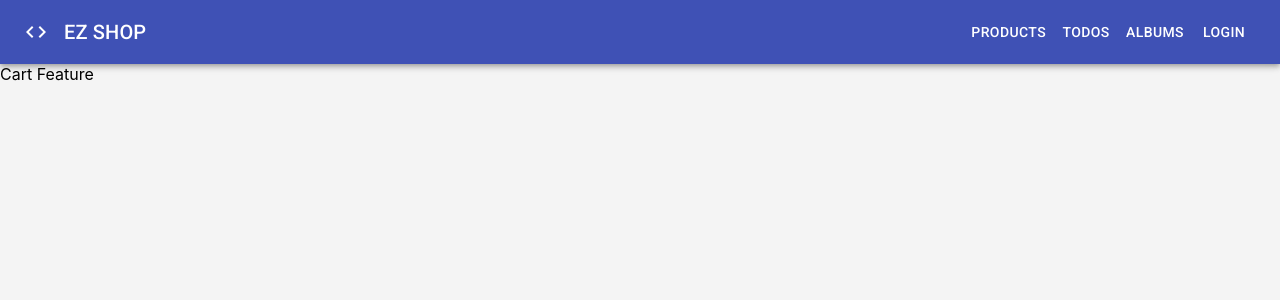
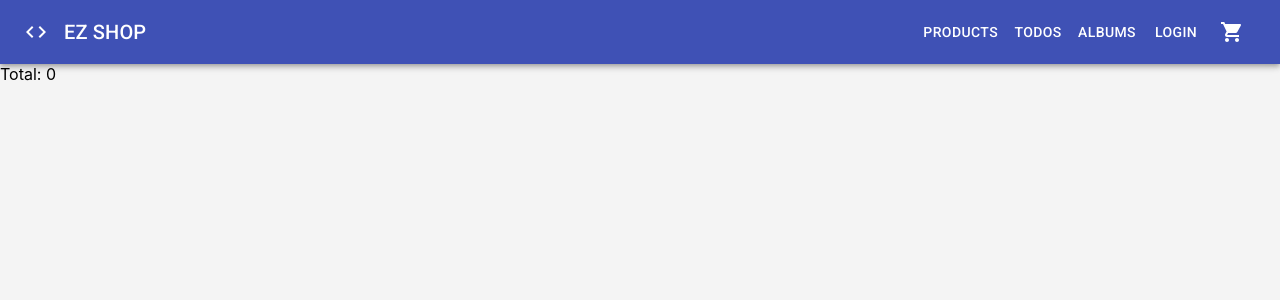
Before and after one commit to nguyenit67/React-Ecommerce_NovaShop, a React (Create React App) app: page /cart in a window 1280 px wide. Shown: the top 300 px of the page. Built offline with nearby package versions, Linux system fonts and the light colour scheme.

Commit message:
159. Thêm icon giỏ hàng lên header

```diff
--- a/src/App.js
+++ b/src/App.js
@@ -1,6 +1,9 @@
 import Header from 'components/Header';
+import StorageKeys from 'constants/storage-keys';
 import CartFeature from 'features/Cart';
 import ProductFeature from 'features/Product';
+import { useEffect } from 'react';
+import { useSelector } from 'react-redux';
 import { Redirect, Route, Switch } from 'react-router-dom';
 import './App.css';
 import NotFound from './components/NotFound';
@@ -9,6 +12,12 @@ import CounterFeature from './features/Counter';
 import TodoFeature from './features/Todo';
 
 function App() {
+  const cartItems = useSelector((state) => state.cart.cartItems);
+
+  useEffect(() => {
+    localStorage.setItem(StorageKeys.CART, JSON.stringify(cartItems));
+  }, [cartItems]);
+
   return (
     <div className="app">
       <Header />
--- a/src/components/Header/index.jsx
+++ b/src/components/Header/index.jsx
@@ -7,6 +7,7 @@
 //   Toolbar,
 //   Typography,
 // } from '@material-ui/core';
+import { Badge } from '@material-ui/core';
 import AppBar from '@material-ui/core/AppBar';
 import Box from '@material-ui/core/Box';
 import Button from '@material-ui/core/Button';
@@ -18,11 +19,12 @@ import MenuItem from '@material-ui/core/MenuItem';
 import { makeStyles } from '@material-ui/core/styles';
 import Toolbar from '@material-ui/core/Toolbar';
 import Typography from '@material-ui/core/Typography';
-import { AccountCircle, Close } from '@material-ui/icons';
+import { AccountCircle, CardTravel, Close, ShoppingBasket, ShoppingCart } from '@material-ui/icons';
 import CodeIcon from '@material-ui/icons/Code';
 import Login from 'features/Auth/components/Login';
 import Register from 'features/Auth/components/Register';
 import { logout } from 'features/Auth/userSlice';
+import { selectCartItemsCount } from 'features/Cart/selectors';
 import { useState } from 'react';
 import { useDispatch, useSelector } from 'react-redux';
 import { Link, NavLink } from 'react-router-dom';
@@ -59,6 +61,7 @@ export default function Header() {
   const dispatch = useDispatch();
   const loggedInUser = useSelector((state) => state.user.current);
   const isLoggedIn = !!loggedInUser.id;
+  const cartItemsCount = useSelector(selectCartItemsCount);
 
   const [open, setOpen] = useState(false);
   const [mode, setMode] = useState(MODES.LOGIN);
@@ -119,6 +122,14 @@ export default function Header() {
               Login
             </Button>
           )}
+
+          <Link className={classes.link} to="/cart">
+            <IconButton size="medium" color="inherit">
+              <Badge badgeContent={cartItemsCount} color="error">
+                <ShoppingCart />
+              </Badge>
+            </IconButton>
+          </Link>
 
           {isLoggedIn && (
             <IconButton color="inherit" onClick={handleUserClickOpenMenu}>
--- a/src/constants/storage-keys.js
+++ b/src/constants/storage-keys.js
@@ -1,6 +1,7 @@
 const StorageKeys = {
   USER: 'user',
   TOKEN: 'access_token',
+  CART: 'cart',
 };
 
 export default StorageKeys;
--- a/src/features/Cart/cartSlice.js
+++ b/src/features/Cart/cartSlice.js
@@ -1,10 +1,11 @@
 import { createSlice } from '@reduxjs/toolkit';
+import StorageKeys from 'constants/storage-keys';
 
 const cartSlice = createSlice({
   name: 'cart',
   initialState: {
     showMiniCart: false,
-    cartItems: [],
+    cartItems: JSON.parse(localStorage.getItem(StorageKeys.CART)) || [],
   },
   reducers: {
     showMiniCart(state) {
--- a/src/features/Cart/index.jsx
+++ b/src/features/Cart/index.jsx
@@ -1,14 +1,15 @@
 import React from 'react';
 import PropTypes from 'prop-types';
 import { addToCart } from './cartSlice';
+import { useSelector } from 'react-redux';
+import { selectCartTotal } from './selectors';
 
 CartFeature.propTypes = {};
 
 function CartFeature(props) {
-  const action = addToCart();
-  console.log(action);
+  const cartTotal = useSelector(selectCartTotal);
 
-  return <div>Cart Feature</div>;
+  return <div>Total: {cartTotal}</div>;
 }
 
 export default CartFeature;
--- a/src/features/Cart/selectors.js
+++ b/src/features/Cart/selectors.js
@@ -9,5 +9,12 @@ export const selectCartItemsCount = createSelector(selectCartItems, (cartItems)
 
 // Sum total of products sale price in cart
 export const selectCartTotal = createSelector(selectCartItems, (cartItems) =>
-  cartItems.reduce((total, item) => total + item.salePrice * item.quantity, 0)
+  cartItems.reduce((total, item) => total + item.product.salePrice * item.quantity, 0)
 );
+
+// Number of different products (distinguish by productId)
+
+export const selectCartItemsLength = createSelector(
+  selectCartItems,
+  (cartItems) => cartItems.length
+);
--- a/src/features/Product/pages/DetailPage.jsx
+++ b/src/features/Product/pages/DetailPage.jsx
@@ -56,6 +56,7 @@ function DetailPage() {
   }
 
   const handleAddToCartSubmit = ({ quantity }) => {
+    console.log(quantity, typeof quantity);
     // console.log('Add to cart submit', formValues);
     const action = addToCart({
       id: product.id,
```
